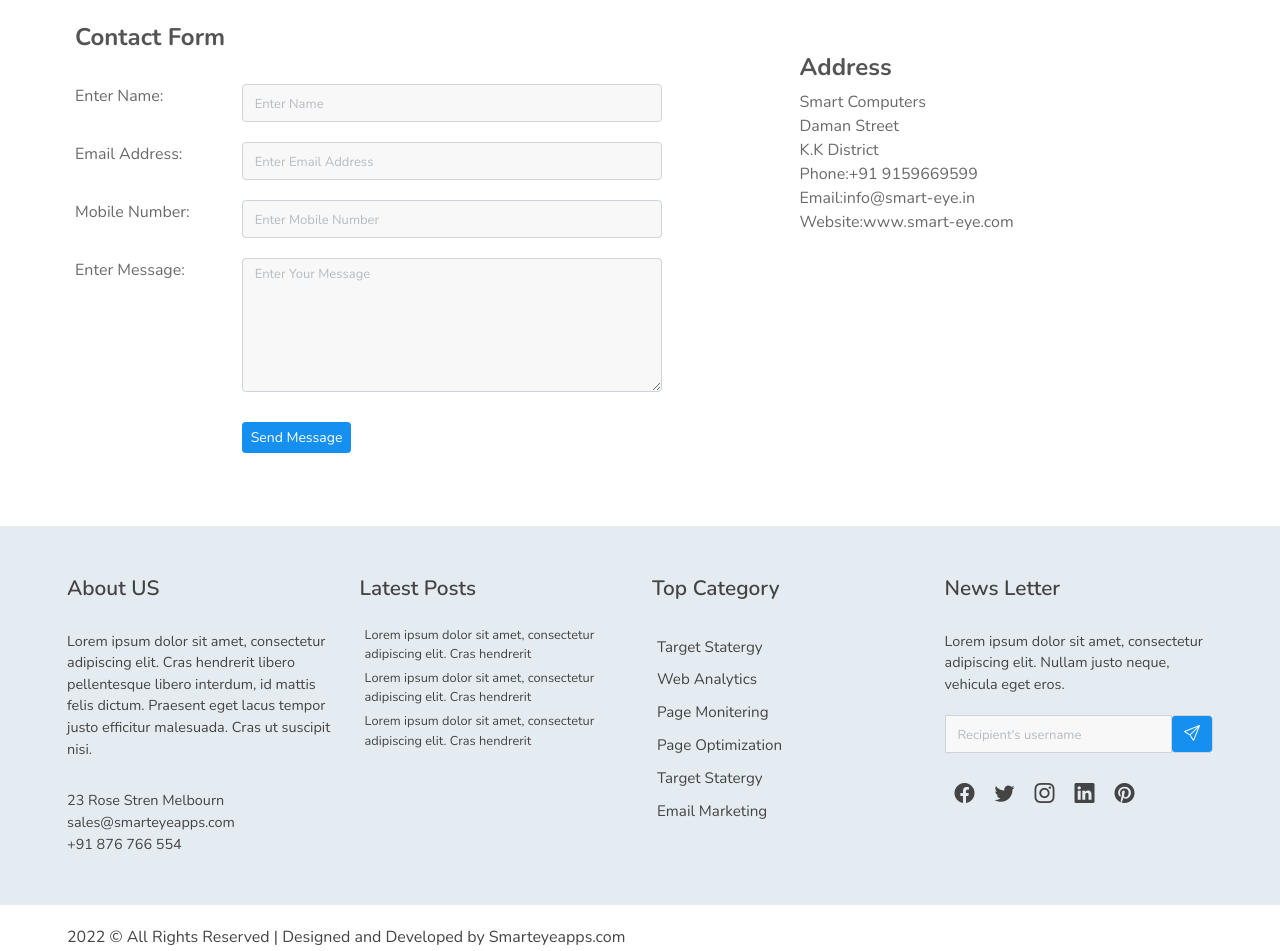
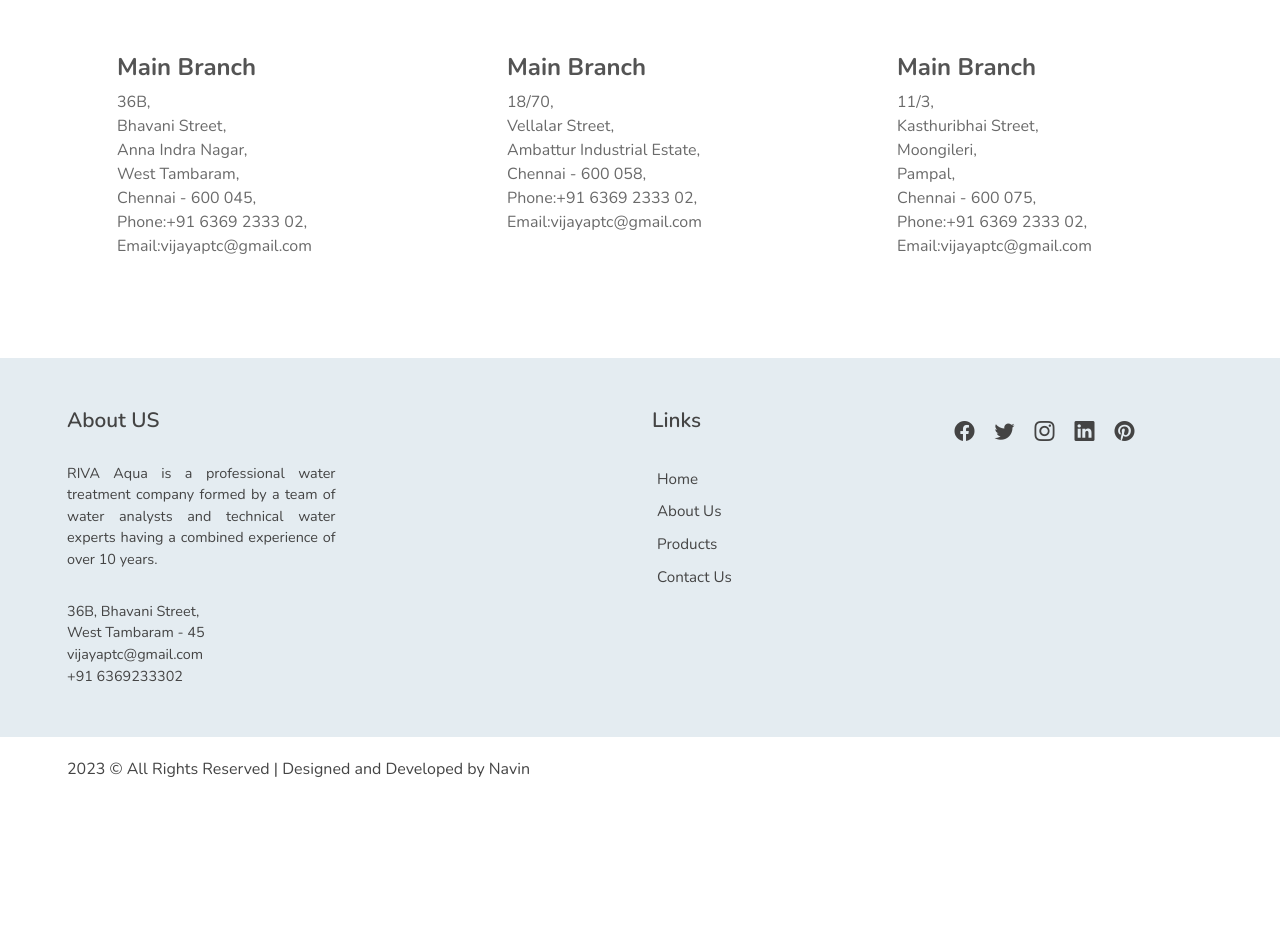
Before and after one commit to nkrsudha/rivaaqua, a plain HTML site: page contact.html in a window 1280 px wide. Shown: the part 829-1780 px from the top of the page. After the commit the page ends 1630 px from the top, so only its background shows below. Drawn offline with nearby package versions, Linux system fonts and the light colour scheme; files whose address does not match are found by name.

Commit message:
Update contact.html

```diff
--- a/contact.html
+++ b/contact.html
@@ -4,15 +4,22 @@
             <meta charset="utf-8">
             <meta name="viewport" content="width=device-width, initial-scale=1, shrink-to-fit=no">
             <title>Aqua Water Purifier | Smarteyeapps.com</title>
-            <link rel="shortcut icon" href="assets/images/fav.png" type="image/x-icon">
+            <link rel="shortcut icon" href="assets/images/logo/favicon.ico" type="image/x-icon">
 
-            <link rel="shortcut icon" href="assets/images/fav.jpg">
             <link rel="stylesheet" href="assets/css/bootstrap.min.css">
             <link rel="stylesheet" href="https://cdn.jsdelivr.net/npm/bootstrap-icons@1.9.1/font/bootstrap-icons.css">
             <link rel="stylesheet" href="assets/plugins/testimonial/css/owl.carousel.min.css">
             <link rel="stylesheet" href="assets/plugins/testimonial/css/owl.theme.min.css">
             <link rel="stylesheet" type="text/css" href="assets/css/style.css" />
             <link rel="stylesheet" href="assets//css/animate.min.css">
+            <meta name="description" content="RIVA AQUA is water purifier  company. It have 180+ models and It deals in both (Domestic and Commercial) purifier systems." />
+            <link rel="canonical" href="https://rivaaqua.com/" />
+            <meta property="og:locale" content="en_US" />
+            <meta property="og:type" content="website" />
+            <meta property="og:title" content="HOME - AQUA RO" />
+            <meta property="og:description" content="RIVA AQUA is water purifier  company. It have 180+ models and It deals in both (Domestic and Commercial) purifier systems." />
+            <meta property="og:url" content="https://rivaaqua.com/" />
+            <meta property="og:site_name" content="RIVA AQUA RO" />
         </head>
         <body class="bg-white">
           <header>
@@ -21,9 +28,8 @@
                         <div class="row  p-2">
                             <div class="col-lg-3 p-2">
                                <a href="index.html">
-                                    <img class="max-230" src="assets/images/logo.jpg" alt="">
-                               </a>
-
+                                <img class="max-230" src="assets/images/logo/logo-no-bg.png" alt="">
+                                </a>
                                  <a  data-bs-toggle="collapse" data-bs-target="#menu" class="float-end d-lg-none pt-1 ps-3"><i class="bi pt-1 fs-1 cp bi-list"></i></a>
                             </div>
                             <div id="menu" class="col-lg-9 d-none pt-1 d-lg-block">
@@ -31,10 +37,9 @@
                                     <li class="float-start p-3 px-4"><a href="index.html">Home</a></li>
                                     <li class="float-start p-3 px-4"><a href="about.html">About Us</a></li>
                                     <li class="float-start p-3 px-4"><a href="products.html">Products</a></li>
-                                    <li class="float-start p-3 px-4"><a href="blog.html">Blog</a></li>
                                     <li class="float-start p-3 px-4"><a href="contact.html">Contact Us</a></li>
-                                    <li class="float-end pt-2">
-                                        <button class="btn fw-bolder px-4 py-2 btn-primary">Send a Request</button>
+                                    <li class="float-end d-none d-md-block pt-2">
+                                        <button class="btn fw-bolder px-4 py-2 btn-primary"><a href="https://wa.me/916369233302">+91 6369 2333 02</a></button>
                                     </li>
                                 </ul>
                             </div>
@@ -49,7 +54,7 @@
                     <div class="row">
                         <h2 class="text-start"> Contact Us</h2>
                         <ul>
-                            <li> <a href="#"><i class="bi bi-house-door"></i> Home</a></li>
+                            <li> <a href="/index.html"><i class="bi bi-house-door"></i> Home</a></li>
                             <li><i class="bi bi-chevron-double-right pe-2"></i> Contact Us</li>
                         </ul>
                     </div>
@@ -60,7 +65,7 @@
 
         <div style="margin-top:0px;" class="row no-margin">
 
-            <iframe style="width:100%" src="https://www.google.com/maps/embed?pb=!1m14!1m12!1m3!1d249759.19784092825!2d79.10145254589841!3d12.009924873581818!2m3!1f0!2f0!3f0!3m2!1i1024!2i768!4f13.1!5e0!3m2!1sen!2sin!4v1448883859107"  height="450" frameborder="0" style="border:0" allowfullscreen></iframe>
+            <iframe style="width:100%" src="https://www.google.com/maps/embed?pb=!1m18!1m12!1m3!1d3888.857052176184!2d80.0952520756623!3d12.916907687393492!2m3!1f0!2f0!3f0!3m2!1i1024!2i768!4f13.1!3m3!1m2!1s0x3a525f6003e3d185%3A0xbc539f0457a7acb8!2s36%2C%20Bhavani%20St%2C%20Annai%20Indra%20Nagar%2C%20Tambaram%2C%20Chennai%2C%20Tamil%20Nadu%20600063%2C%20India!5e0!3m2!1sen!2slu!4v1685112296899!5m2!1sen!2slu"  height="450" frameborder="0" style="border:0" allowfullscreen></iframe>
 
 
           </div>
@@ -70,42 +75,40 @@
                <div class="row">
 
 
-                <div style="padding:20px" class="col-sm-7">
-                <h2 class="fs-4 fw-bold" >Contact Form</h2> <br>
-                    <div class="row cont-row">
-                        <div  class="col-sm-3"><label>Enter Name </label><span>:</span></div>
-                        <div class="col-sm-8"><input type="text" placeholder="Enter Name" name="name" class="form-control input-sm"  ></div>
-                    </div>
-                    <div  class="row cont-row">
-                        <div  class="col-sm-3"><label>Email Address </label><span>:</span></div>
-                        <div class="col-sm-8"><input type="text" name="name" placeholder="Enter Email Address" class="form-control input-sm"  ></div>
-                    </div>
-                     <div  class="row cont-row">
-                        <div  class="col-sm-3"><label>Mobile Number</label><span>:</span></div>
-                        <div class="col-sm-8"><input type="text" name="name" placeholder="Enter Mobile Number" class="form-control input-sm"  ></div>
-                    </div>
-                     <div  class="row cont-row">
-                        <div  class="col-sm-3"><label>Enter Message</label><span>:</span></div>
-                        <div class="col-sm-8">
-                          <textarea rows="5" placeholder="Enter Your Message" class="form-control input-sm"></textarea>
-                        </div>
-                    </div>
-                     <div style="margin-top:10px;" class="row">
-                        <div style="padding-top:10px;" class="col-sm-3"><label></label></div>
-                        <div class="col-sm-8">
-                         <button class="btn btn-primary btn-sm">Send Message</button>
-                        </div>
-                    </div>
+
+                 <div class="col-sm-4">
+                      <div style="margin:50px" class="serv">
+                        <h2 class="fs-4 fw-bold" style="margin-top:10px;">Main Branch</h2>
+                        36B, <br>
+                        Bhavani Street,<br>
+                        Anna Indra Nagar,<br>
+                        West Tambaram,<br>
+                        Chennai - 600 045,<br>
+                        Phone:+91 6369 2333 02,<br>
+                        Email:vijayaptc@gmail.com<br>
+                   </div>
                 </div>
-                 <div class="col-sm-5">
+                   <div class="col-sm-4">
                       <div style="margin:50px" class="serv">
-                        <h2 class="fs-4 fw-bold" style="margin-top:10px;">Address</h2>
-                        Smart Computers <br>
-                        Daman Street<br>
-                        K.K District<br>
-                        Phone:+91 9159669599<br>
-                        Email:info@smart-eye.in<br>
-                        Website:www.smart-eye.com<br>
+                        <h2 class="fs-4 fw-bold" style="margin-top:10px;">Main Branch</h2>
+                        18/70,<br>
+                        Vellalar Street,<br>
+                        Ambattur Industrial Estate,<br>
+                        Chennai - 600 058,<br>
+                        Phone:+91 6369 2333 02,<br>
+                        Email:vijayaptc@gmail.com<br>
+                   </div>
+                </div>
+                 <div class="col-sm-4">
+                      <div style="margin:50px" class="serv">
+                        <h2 class="fs-4 fw-bold" style="margin-top:10px;">Main Branch</h2>
+                        11/3,<br>
+                        Kasthuribhai Street,<br>
+                        Moongileri,<br>
+                        Pampal,<br>
+                        Chennai - 600 075,<br>
+                        Phone:+91 6369 2333 02,<br>
+                        Email:vijayaptc@gmail.com<br>
 
                    </div>
                  </div>
@@ -120,18 +123,17 @@
                     <div class="row">
                         <div class="col-md-3 foot-about">
                             <h4>About US</h4>
-
-                            <p>Lorem ipsum dolor sit amet, consectetur adipiscing elit. Cras hendrerit libero pellentesque libero interdum, id mattis felis dictum. Praesent eget lacus tempor justo efficitur malesuada. Cras ut suscipit nisi.</p>
-
+                            <p align="justify">RIVA Aqua is a professional water treatment company formed by a team of water analysts and technical water experts having a combined experience of over 10 years.</p>
                             <ul>
-                                <li>23 Rose Stren Melbourn</li>
-                                <li>sales@smarteyeapps.com</li>
-                                <li>+91 876 766 554</li>
+                                <li>36B, Bhavani Street, </li>
+                                <li>West Tambaram - 45</li>
+                                <li>vijayaptc@gmail.com</li>
+                                <li>+91 6369233302</li>
                             </ul>
                         </div>
 
                         <div class="col-md-3 foot-post">
-                            <h4>Latest Posts</h4>
+<!--                             <h4>Latest Posts</h4>
 
                             <div class="post-row">
                                 <div class="image">
@@ -158,24 +160,22 @@
                                 <div class="detail">
                                     <p>Lorem ipsum dolor sit amet, consectetur adipiscing elit. Cras hendrerit </p>
                                 </div>
-                            </div>
+                            </div> -->
                         </div>
 
                         <div class="col-md-3 foot-services">
-                            <h4>Top Category</h4>
+                            <h4>Links</h4>
 
                             <ul>
-                                <li><a href="">Target Statergy</a></li>
-                                <li><a href="">Web Analytics</a></li>
-                                <li><a href="">Page Monitering</a></li>
-                                <li><a href="">Page Optimization</a></li>
-                                <li><a href="">Target Statergy</a></li>
-                                <li><a href="">Email Marketing</a></li>
+                                <li><a href="/index.html">Home</a></li>
+                                <li><a href="/about.html">About Us</a></li>
+                                <li><a href="/products.html">Products</a></li>
+                                <li><a href="/contact.html">Contact Us</a></li>
                             </ul>
                         </div>
 
                         <div class="col-md-3 foot-news">
-                            <h4>News Letter</h4>
+<!--                             <h4>News Letter</h4>
                             <p>Lorem ipsum dolor sit amet, consectetur adipiscing elit. Nullam justo neque, vehicula eget eros. </p>
 
                             <div class="input-group mb-3">
@@ -183,7 +183,7 @@
                                 <div class="input-group-append">
                                     <span class="input-group-text bg-primary" id="basic-addon2"><i class="bi text-white bi-send"></i></span>
                                 </div>
-                            </div>
+                            </div> -->
 
                             <ul>
                                 <li><i class="bi bi-facebook"></i></li>
@@ -199,9 +199,7 @@
         </footer>
         <div class="copy">
             <div class="container">
-                <a href="https://www.smarteyeapps.com/">2022 &copy; All Rights Reserved | Designed and Developed by Smarteyeapps.com</a>
-
-
+              <a href="https://www.rivaaqua.com/">2023 © All Rights Reserved | Designed and Developed by Navin</a>
             </div>
         </div>
 
```
